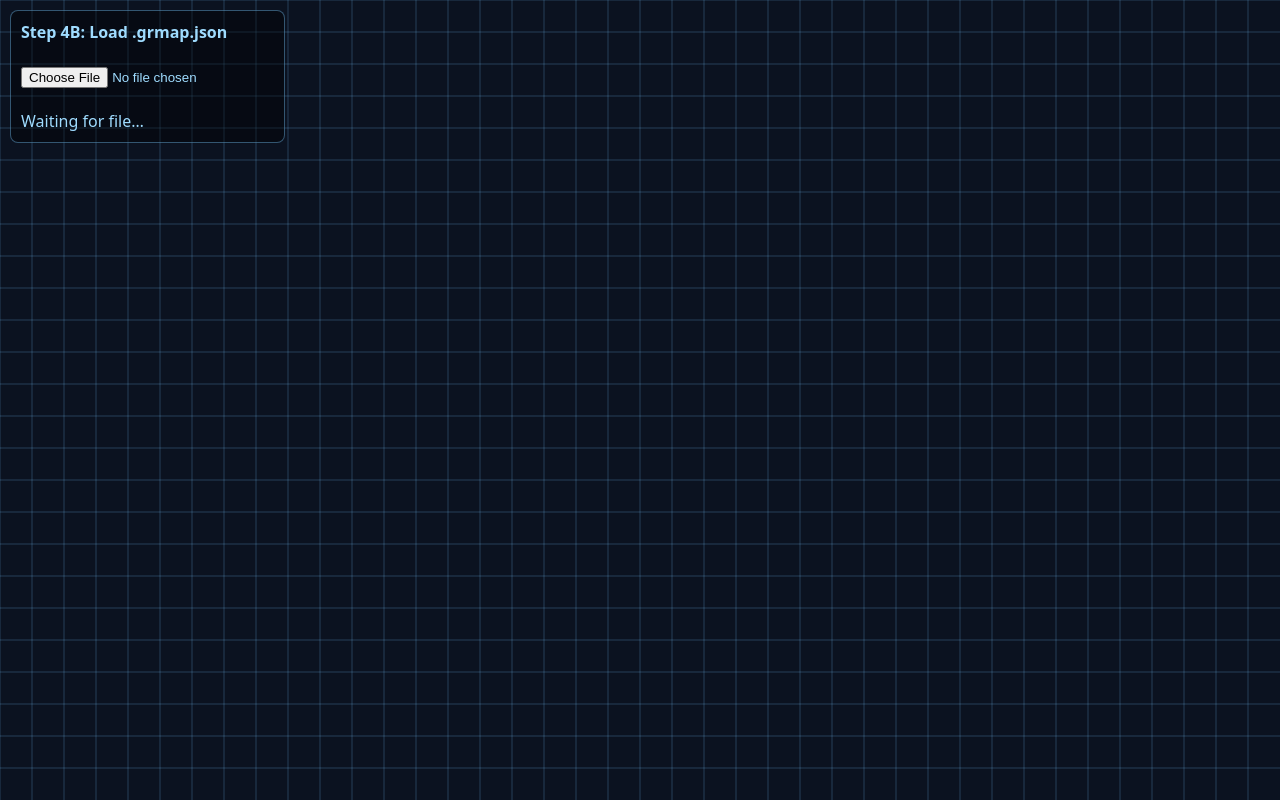
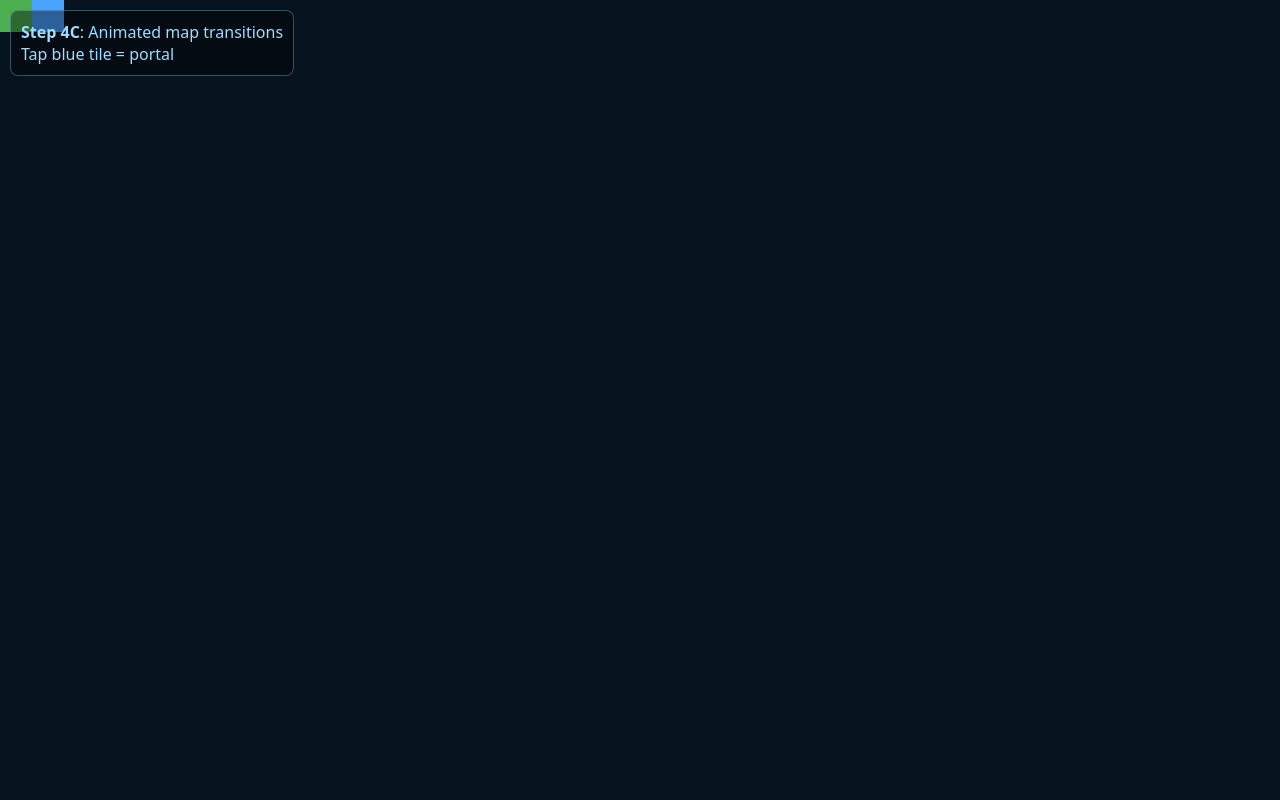
Before and after one commit to xjxsynx/GuardiansRemnant, a plain HTML site: page index.html in a window 1280 px wide. Drawn offline with Linux system fonts and the light colour scheme.

Commit message:
Add files via upload

```diff
--- a/index.html
+++ b/index.html
@@ -1,120 +1,107 @@
 <!DOCTYPE html>
-<html lang="en">
+<html>
 <head>
-<meta charset="UTF-8" />
-<title>Guardians Remnant – Step 4B Load Map</title>
-<meta name="viewport" content="width=device-width, initial-scale=1.0" />
+<meta charset="utf-8">
+<title>Guardians Remnant – Step 4C Animated Transitions</title>
 <style>
-html, body {
-  margin: 0;
-  padding: 0;
-  background: #0b1220;
-  color: #9fdcff;
-  font-family: system-ui, -apple-system, BlinkMacSystemFont, sans-serif;
+html,body{margin:0;background:#07131f;color:#9fdcff;font-family:system-ui}
+#ui{
+ position:fixed;top:10px;left:10px;
+ background:rgba(0,0,0,.4);
+ padding:10px;border-radius:8px;
+ border:1px solid rgba(127,212,255,.35)
 }
-#ui {
-  position: fixed;
-  top: 10px;
-  left: 10px;
-  background: rgba(0,0,0,0.4);
-  border: 1px solid rgba(120,200,255,0.4);
-  padding: 10px;
-  border-radius: 8px;
-}
-button {
-  background: #142a44;
-  color: #9fdcff;
-  border: 1px solid rgba(120,200,255,0.4);
-  border-radius: 6px;
-  padding: 6px 10px;
-  margin-right: 6px;
-}
-canvas {
-  display: block;
-}
+canvas{display:block}
 </style>
 </head>
 <body>
-
 <div id="ui">
-  <strong>Step 4B: Load .grmap.json</strong><br/><br/>
-  <input type="file" id="fileInput" accept=".json" /><br/><br/>
-  <span id="status">Waiting for file…</span>
+<b>Step 4C</b>: Animated map transitions<br>
+Tap blue tile = portal
 </div>
-
 <canvas id="game"></canvas>
 
 <script>
-const canvas = document.getElementById("game");
-const ctx = canvas.getContext("2d");
-const statusEl = document.getElementById("status");
+const canvas=document.getElementById('game');
+const ctx=canvas.getContext('2d');
+const TILE=32;
 
-const TILE_SIZE = 32;
-let mapData = null;
+let activeMap='Overworld';
+let transitioning=false;
+let fade=0;
+let fadeDir=0;
+let targetMap=null;
 
-function resize() {
-  canvas.width = window.innerWidth * devicePixelRatio;
-  canvas.height = window.innerHeight * devicePixelRatio;
-  ctx.setTransform(devicePixelRatio, 0, 0, devicePixelRatio, 0, 0);
+const maps={
+ Overworld:{
+  tiles:{'0,0':'g','1,0':'w'}
+ },
+ Dungeon:{
+  tiles:{'0,0':'s','1,0':'g'}
+ }
+};
+
+function resize(){
+ canvas.width=innerWidth;
+ canvas.height=innerHeight;
 }
-window.addEventListener("resize", resize);
+addEventListener('resize',resize);
 resize();
 
-function drawGrid() {
-  ctx.strokeStyle = "rgba(120,200,255,0.25)";
-  for (let x = 0; x < canvas.width; x += TILE_SIZE) {
-    ctx.beginPath();
-    ctx.moveTo(x, 0);
-    ctx.lineTo(x, canvas.height);
-    ctx.stroke();
-  }
-  for (let y = 0; y < canvas.height; y += TILE_SIZE) {
-    ctx.beginPath();
-    ctx.moveTo(0, y);
-    ctx.lineTo(canvas.width, y);
-    ctx.stroke();
-  }
+function drawMap(name){
+ const m=maps[name];
+ for(const k in m.tiles){
+  const [x,y]=k.split(',').map(Number);
+  ctx.fillStyle=
+    m.tiles[k]=='g'?'#4caf50':
+    m.tiles[k]=='w'?'#4aa3ff':
+    '#888';
+  ctx.fillRect(x*TILE,y*TILE,TILE,TILE);
+ }
 }
 
-function drawMap() {
-  if (!mapData) return;
+function loop(){
+ ctx.clearRect(0,0,canvas.width,canvas.height);
 
-  Object.entries(mapData.tiles).forEach(([key, tileId]) => {
-    const [x, y] = key.split(",").map(Number);
-    ctx.fillStyle =
-      tileId === 1 ? "#3cb371" :
-      tileId === 2 ? "#8b5a2b" :
-      tileId === 3 ? "#777" :
-      tileId === 4 ? "#3aa0ff" :
-      "#fff";
-    ctx.fillRect(x * TILE_SIZE, y * TILE_SIZE, TILE_SIZE, TILE_SIZE);
-  });
-}
+ if(!transitioning){
+  drawMap(activeMap);
+ } else {
+  drawMap(activeMap);
+  ctx.fillStyle=`rgba(0,0,0,${fade})`;
+  ctx.fillRect(0,0,canvas.width,canvas.height);
 
-function loop() {
-  ctx.clearRect(0,0,canvas.width,canvas.height);
-  drawGrid();
-  drawMap();
-  requestAnimationFrame(loop);
+  fade+=fadeDir;
+  if(fade>=1){
+    activeMap=targetMap;
+    fadeDir=-0.05;
+  }
+  if(fade<=0){
+    fade=0;
+    transitioning=false;
+  }
+ }
+
+ requestAnimationFrame(loop);
 }
 loop();
 
-document.getElementById("fileInput").addEventListener("change", (e) => {
-  const file = e.target.files[0];
-  if (!file) return;
+canvas.addEventListener('click',e=>{
+ const tx=Math.floor(e.offsetX/TILE);
+ const ty=Math.floor(e.offsetY/TILE);
 
-  const reader = new FileReader();
-  reader.onload = () => {
-    try {
-      mapData = JSON.parse(reader.result);
-      statusEl.textContent = "Loaded map: " + mapData.name;
-    } catch (err) {
-      statusEl.textContent = "Invalid map file";
-    }
-  };
-  reader.readAsText(file);
+ if(transitioning) return;
+
+ if(activeMap==='Overworld' && tx===1 && ty===0){
+   transitioning=true;
+   targetMap='Dungeon';
+   fadeDir=0.05;
+ }
+ else if(activeMap==='Dungeon'){
+   transitioning=true;
+   targetMap='Overworld';
+   fadeDir=0.05;
+ }
 });
 </script>
-
 </body>
 </html>
```
